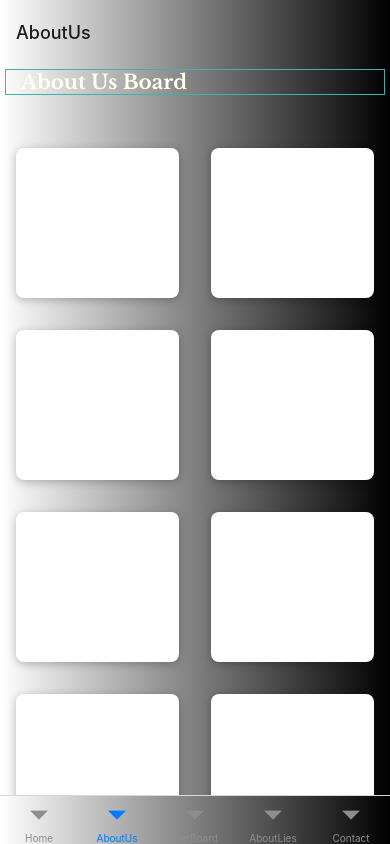
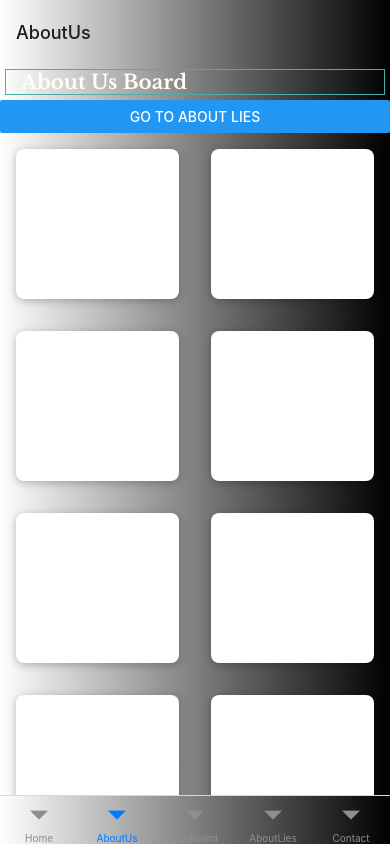
Before and after one commit to psteingh/LTRapp, a React Native app: screen /AboutUs in a window 390 px wide. Built offline with nearby package versions, Linux system fonts and the light colour scheme.

Commit message:
ltrapp05081200

```diff
--- a/boardaboutus/aboutusboard.component.js
+++ b/boardaboutus/aboutusboard.component.js
@@ -27,9 +27,9 @@ function AboutUsBoard({navigation}) {
         <View style={styles.container}>
         <LinGradScreen />
         <TitleText>About Us Board</TitleText>
-        <CategoryGridTile
-            renderItem={renderCategoryItem}
-         />
+        <Button
+            title="Go to About Lies"
+            onPress={() => navigation.navigate("AboutLies")} />
         <FlatList
             data={CATEGORIES}
             keyExtractor={(item) => item.id}
```
